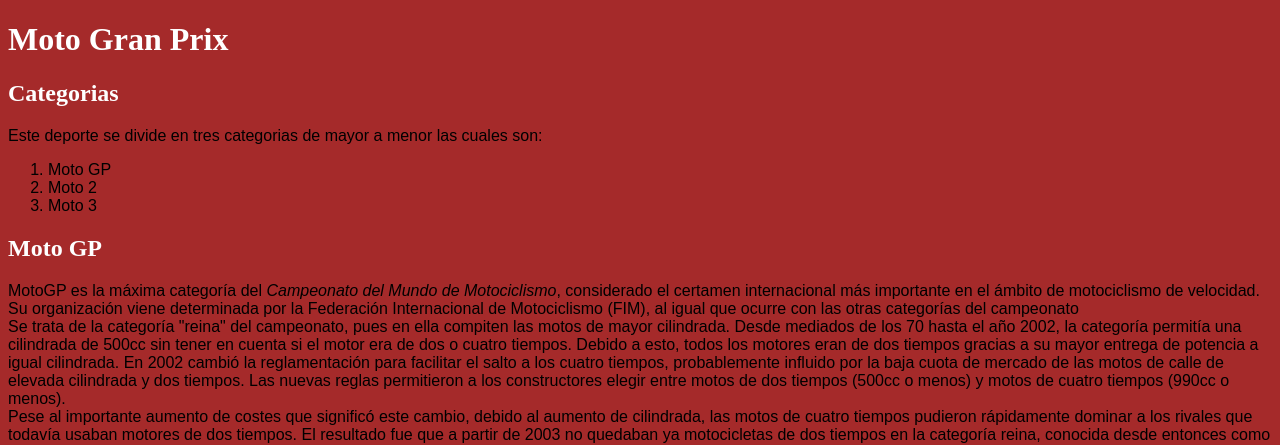
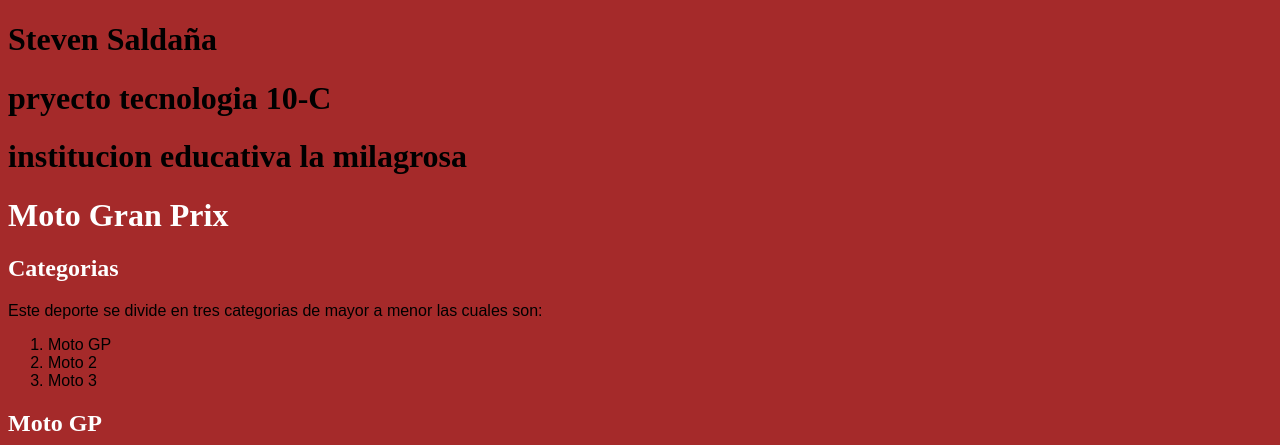
Before and after one commit to ProyectoTecnologia/steven, a plain HTML site: page index.html in a window 1280 px wide. Shown: the top 445 px of the page. Drawn offline with Linux system fonts and the light colour scheme.

Commit message:
Update index.html

```diff
--- a/index.html
+++ b/index.html
@@ -20,6 +20,9 @@
     }
 </style>
 <body>
+    <h1>Steven Saldaña</h1>
+    <h1>pryecto tecnologia 10-C </h1>
+    <h1>institucion educativa la milagrosa </h1>
     <h1 class="color">Moto Gran Prix</h1>
     <h2 class="color">Categorias </h2>
     <p>Este deporte se divide en tres categorias de mayor a menor las cuales son:</p>
```
